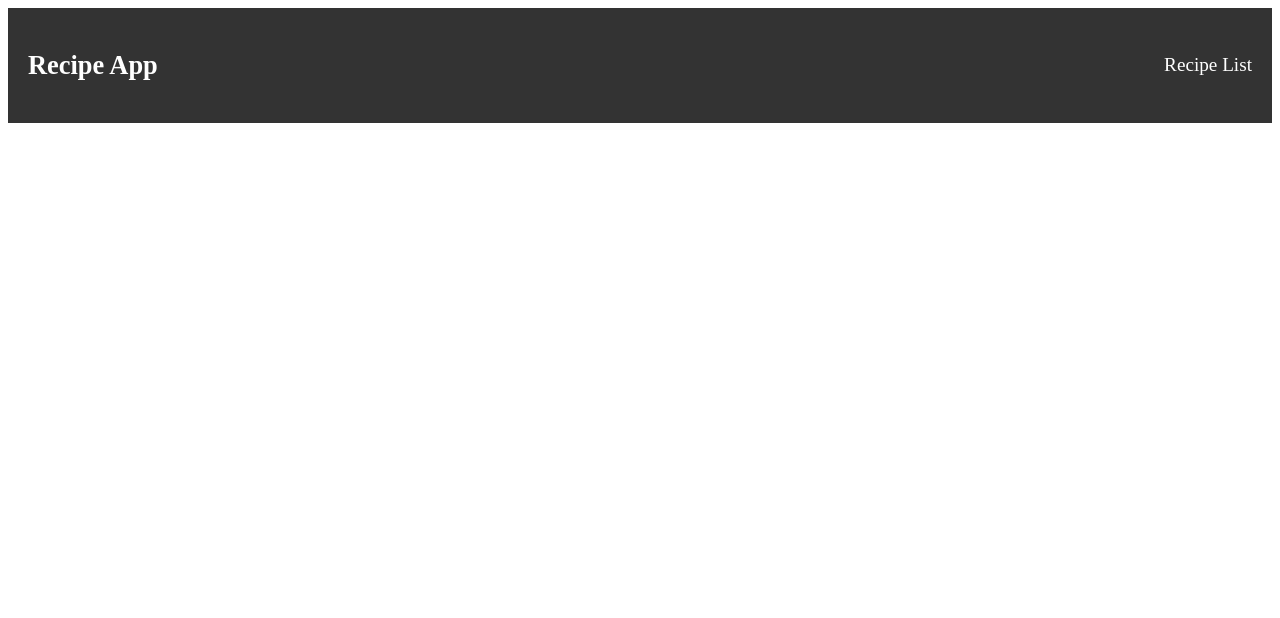
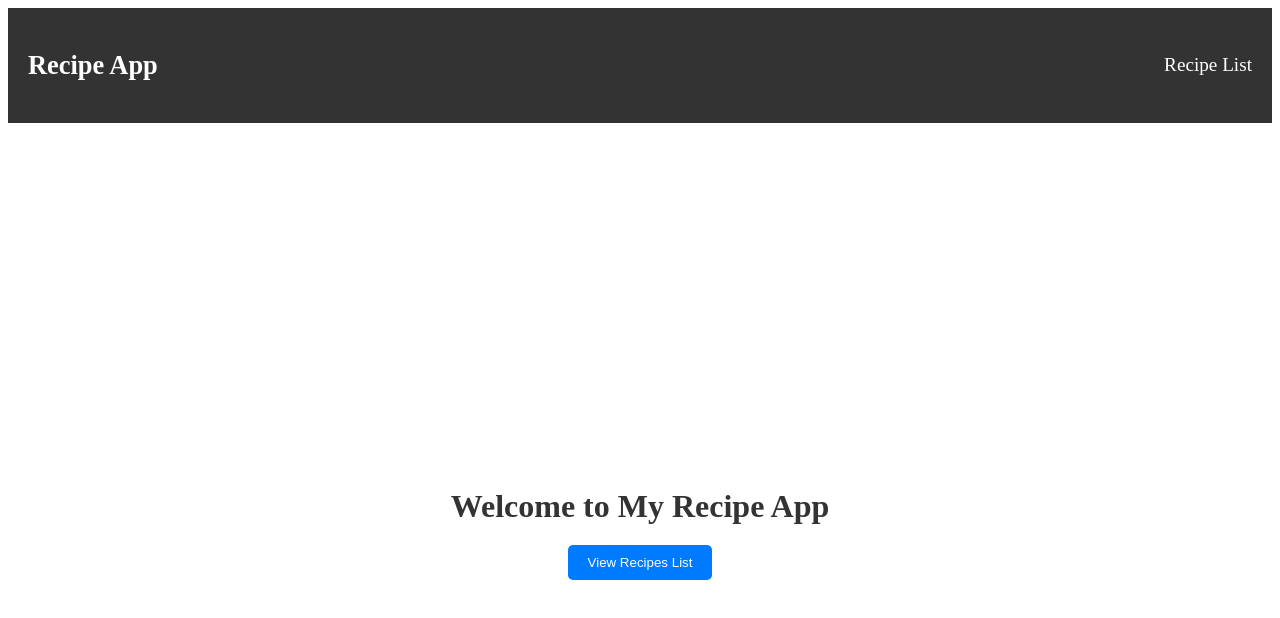
Before and after one commit to CodeSpace-Academy/ASE_2023_GROUP_C, a Next.js app: page / in a window 1280 px wide. Shown: the top 618 px of the page. Built offline with nearby package versions, Linux system fonts and the light colour scheme.

Commit message:
Created Dynamic routing for the Home page.

```diff
--- /dev/null
+++ b/components/home-page/home-page.js
@@ -0,0 +1,15 @@
+import Link from 'next/link';
+import styles from './home-page.module.css'; // Import CSS module
+
+function RecipeHomePage() {
+  return (
+    <div className={styles['home-container']}> {/* Apply 'home-container' style */}
+      <h1 className={styles.title}>Welcome to My Recipe App</h1> {/* Apply 'title' style */}
+      <Link href="/recipe-list/">
+        <button className={styles.btn}>View Recipes List</button> {/* Apply 'btn' style */}
+      </Link>
+    </div>
+  );
+};
+
+export default RecipeHomePage;
--- /dev/null
+++ b/components/home-page/home-page.module.css
@@ -0,0 +1,30 @@
+/* Styles for the main container */
+.home-container {
+  display: flex;                  /* Use flexbox for layout */
+  flex-direction: column;         /* Stack children in a column */
+  align-items: center;            /* Center children horizontally */
+  justify-content: center;        /* Center children vertically */
+  height: 100vh;                  /* Set the height to cover the full viewport height */
+}
+
+/* Styles for the title element */
+.title {
+  font-size: 2rem;                /* Set the font size to 2rem */
+  margin-bottom: 20px;            /* Add margin at the bottom to create space */
+  color: #333;                  /* Set the text color to a shade of gray (#333) */
+}
+
+/* Styles for the button element */
+.btn {
+  padding: 10px 20px;             /* Set padding for the button */
+  background-color: #007BFF;    /* Set the background color to a blue shade */
+  color: #fff;                  /* Set the text color to white */
+  border: none;                   /* Remove button border */
+  border-radius: 5px;             /* Add border radius for rounded corners */
+  cursor: pointer;                /* Change cursor to a pointer on hover */
+}
+
+/* Styles for the button on hover */
+.btn:hover {
+  background-color: #0056b3;    /* Darken the background color on hover */
+}
--- a/pages/index.js
+++ b/pages/index.js
@@ -1,9 +1,10 @@
-
+import React from 'react';
+import RecipeHomePage from '../components/home-page/home-page';
 
 export default function HomePage() {
   return (
     <div>
-
+      <RecipeHomePage />
     </div>
   );
-}
+};
```
